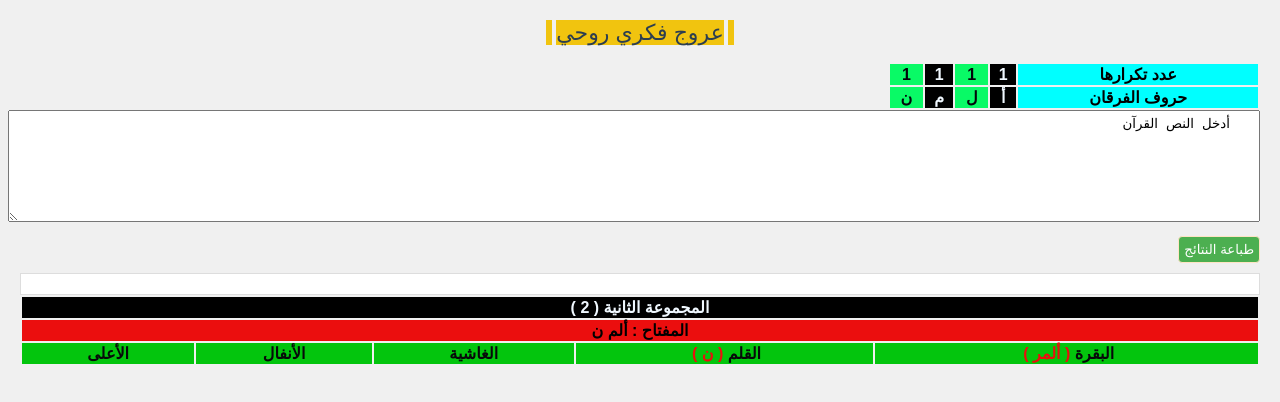
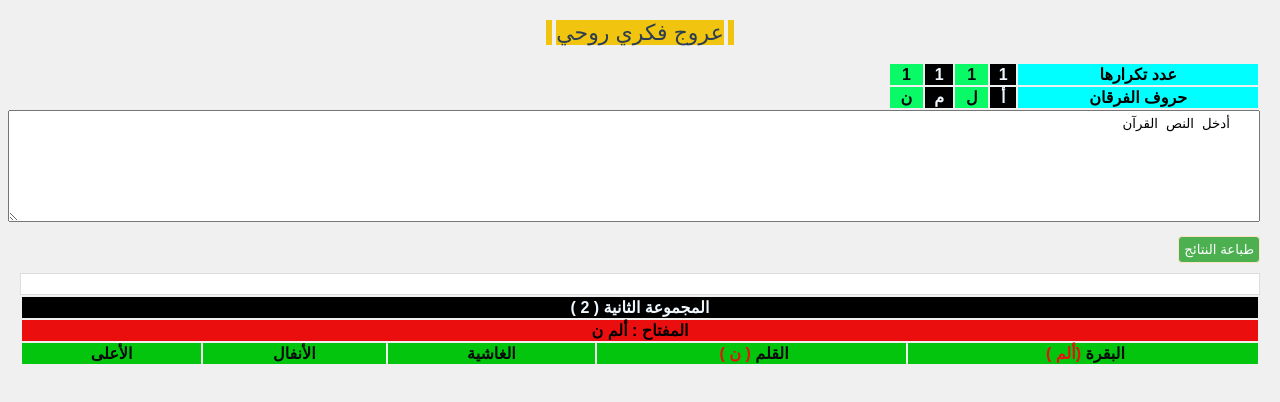
Before and after one commit to furquanelhoda/m2, a plain HTML site: page index.html in a window 1280 px wide. Drawn offline with Linux system fonts and the light colour scheme.

Commit message:
Update index.html

```diff
--- a/index.html
+++ b/index.html
@@ -174,7 +174,7 @@ tbody{
 
         <tbody>
             <tr>
-                <td>البقرة&nbsp;<span style="color: #eb0e0e;">( ألمر )</span>&nbsp;</td>
+                <td>البقرة&nbsp;<span style="color: #eb0e0e;">(ألم )</span>&nbsp;</td>
                 <td>القلم&nbsp;<span style="color: #eb0e0e;">( ن )</span>&nbsp;</td>
                 <td>الغاشية</td>
                 <td>الأنفال</td>
```
